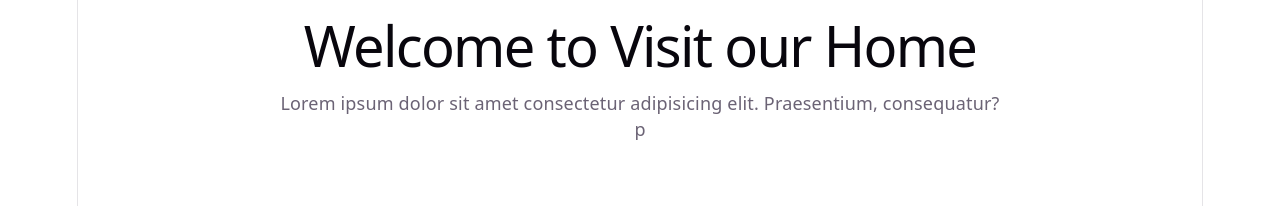
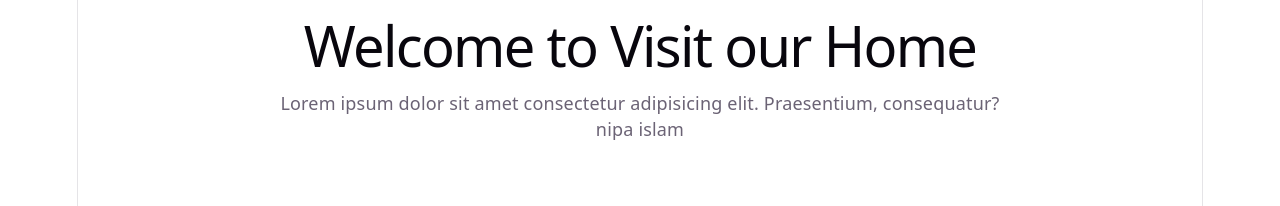
Before and after one commit to SAYMAISLAM11/My-Project, a React (Vite) app: page / in a window 1280 px wide. Shown: the top 206 px of the page. Built offline with nearby package versions, Linux system fonts and the light colour scheme.

Commit message:
Auto update from VS Code

```diff
--- a/src/App.jsx
+++ b/src/App.jsx
@@ -11,7 +11,7 @@ function App() {
     <>
       <h1>Welcome to Visit our Home</h1>
       <p>Lorem ipsum dolor sit amet consectetur adipisicing elit. Praesentium, consequatur?</p>
-      p
+      <p>nipa islam</p>
     </>
   )
 }
```
